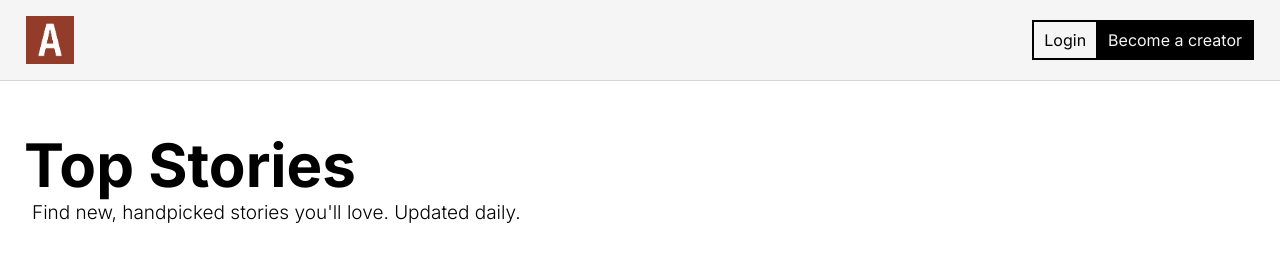
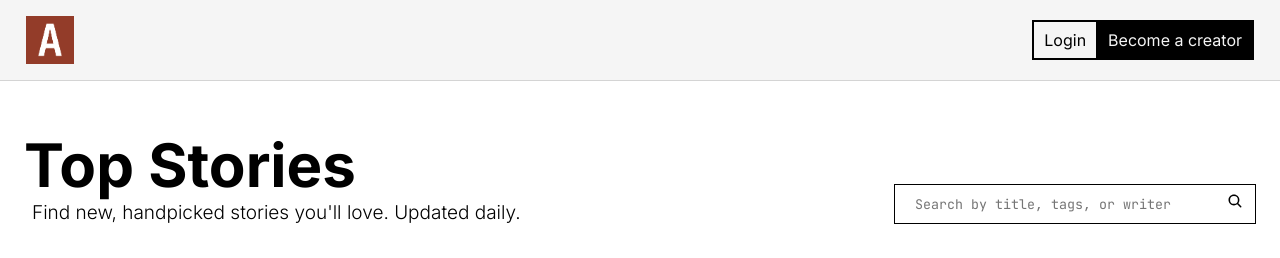
Before and after one commit to taliahwh/assembly, a React (Vite) app in the folder client/: page / in a window 1280 px wide. Shown: the top 258 px of the page. Built offline with nearby package versions, Linux system fonts and the light colour scheme; grey boxes are pictures that could not be loaded.

Commit message:
search bar component

```diff
--- a/client/package.json
+++ b/client/package.json
@@ -12,6 +12,7 @@
   "dependencies": {
     "react": "^18.2.0",
     "react-dom": "^18.2.0",
+    "react-icons": "^4.8.0",
     "reset-css": "^5.0.1",
     "sass": "^1.62.1"
   },
--- /dev/null
+++ b/client/src/components/search/SearchBar.tsx
@@ -0,0 +1,26 @@
+import React, { useState } from 'react';
+
+// Assets [Icons, etc]
+import { IoSearch } from 'react-icons/io5';
+
+// Styles
+import styles from './search-bar.module.scss';
+
+function SearchBar() {
+  const [query, setQuery] = useState<string>();
+
+  return (
+    <div className={styles.container}>
+      <input
+        className={styles.textInput}
+        value={query}
+        onChange={(e) => setQuery(e.target.value)}
+        placeholder="Search by title, tags, or writer"
+      />
+
+      <IoSearch />
+    </div>
+  );
+}
+
+export default SearchBar;
--- /dev/null
+++ b/client/src/components/search/search-bar.module.scss
@@ -0,0 +1,14 @@
+@use '../../styles/mixin.scss';
+
+.container {
+  // background: yellow;
+  border: 1px solid black;
+  padding: 2px 12px;
+}
+.textInput {
+  width: 20rem;
+  font-family: mixin.$mono;
+  padding: 8px;
+  border: 0;
+  outline: none;
+}
--- a/client/src/screens/HomeScreen/HomeScreen.tsx
+++ b/client/src/screens/HomeScreen/HomeScreen.tsx
@@ -5,21 +5,28 @@ import styles from './homescreen.module.scss';
 
 // Components
 import BlogPreview from '../../components/blog-preview/BlogPreview';
+import SearchBar from '../../components/search/SearchBar';
 
 function HomeScreen() {
   return (
     <div className={styles.container}>
-      <h2 className={styles.header}>Top Stories</h2>
-      <h5 className={styles.subheader}>
-        Find new, handpicked stories you'll love. Updated daily.
-      </h5>
+      <div className={styles.headingContainer}>
+        <div className={styles.headingText}>
+          <h2 className={styles.header}>Top Stories</h2>
+          <h5 className={styles.subheader}>
+            Find new, handpicked stories you'll love. Updated daily.
+          </h5>
+        </div>
+
+        <SearchBar />
+      </div>
 
       {/* TODO - Implement masonry grid view */}
       <div className={styles.blogCardContainer}>
         <BlogPreview />
         <BlogPreview />
         <BlogPreview />
-        <BlogPreview />
+        {/* <BlogPreview /> */}
       </div>
     </div>
   );
--- a/client/src/screens/HomeScreen/homescreen.module.scss
+++ b/client/src/screens/HomeScreen/homescreen.module.scss
@@ -4,6 +4,12 @@
   padding: 0 24px;
   margin: mixin.$mt-large;
   font-family: mixin.$sans;
+}
+
+.headingContainer {
+  display: flex;
+  justify-content: space-between;
+  align-items: flex-end;
 }
 
 .header {
--- a/client/src/styles/mixin.scss
+++ b/client/src/styles/mixin.scss
@@ -50,7 +50,7 @@ $large: 36px;
 $xLarge: 48px;
 $xxLarge: 64px;
 $blog-card-height: 14rem;
-$avatar-height: 40px;
+$avatar-height: 32px;
 
 // MARGIN
 $mt-large: 48px 0 0 0;
```
Also changed, not shown: 1 other file (tests, documents, lock files or other folders).
